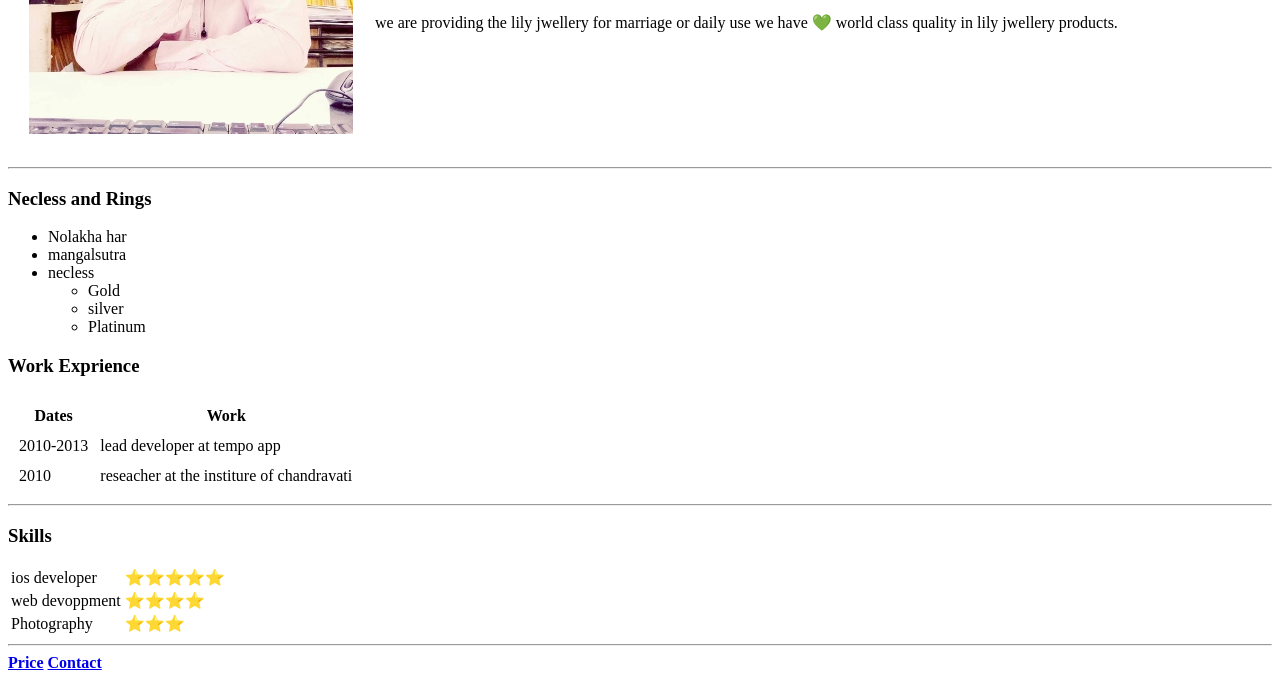
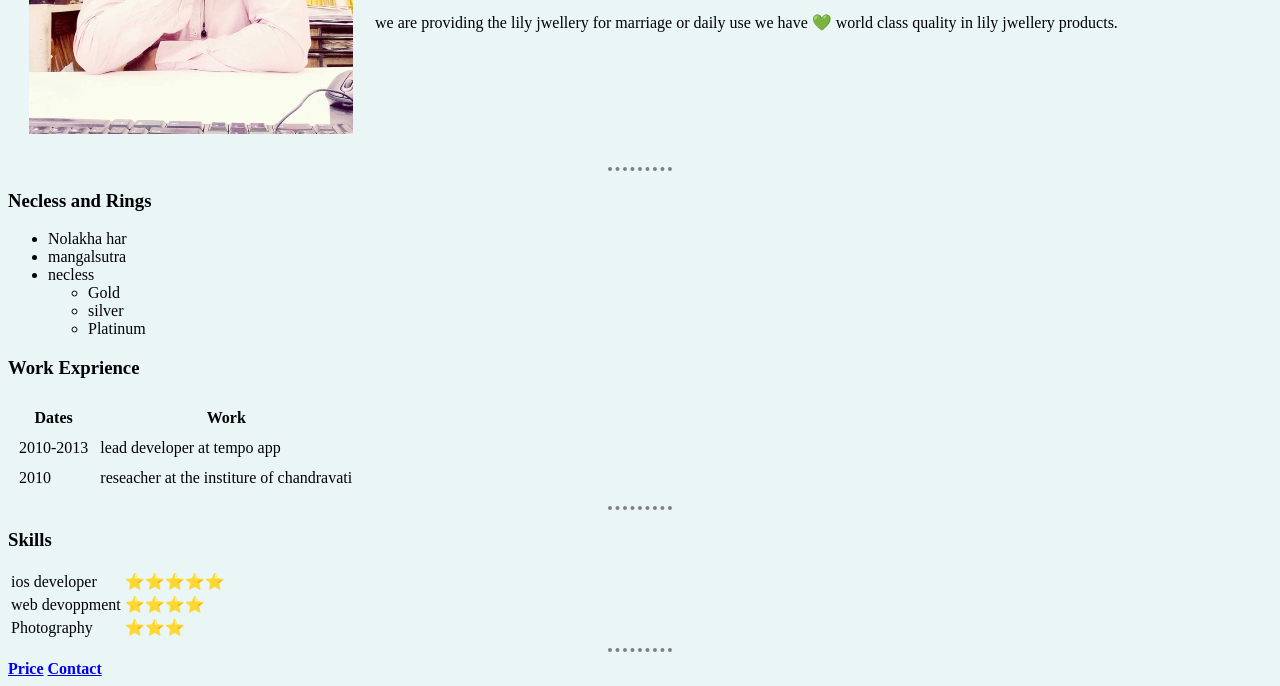
Before and after one commit to pra700sha/prabhamini, a plain HTML site: page index.html in a window 1280 px wide. Shown: the part 219-905 px from the top of the page. Drawn offline with Linux system fonts and the light colour scheme.

Commit message:
Update index.html

```diff
--- a/index.html
+++ b/index.html
@@ -4,6 +4,21 @@
 <head>
   <meta charset="utf-8">
   <title> PrabhaMini Collection</title>
+    <style>
+  body {
+    background-color: #EAF6F6;
+  }
+  hr{
+  border-style: none;
+  border-top-style: dotted;
+  border-color: gray;
+  border-width: 4px;
+  width: 5%;
+
+
+  }
+
+  </style>
 </head>
 
 <body>
```
